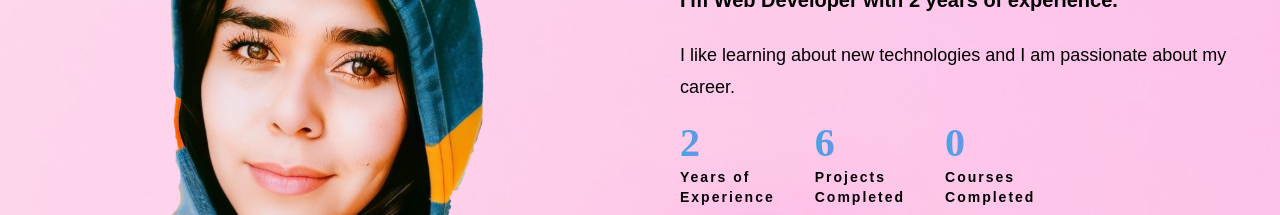
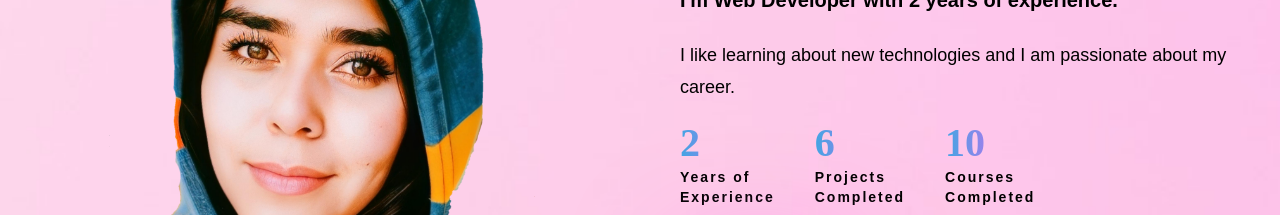
Before and after one commit to mf-mlz/mf-mlz, a React (Create React App) app: page / in a window 1280 px wide. Shown: the part 1140-1355 px from the top of the page. Built offline with nearby package versions, Linux system fonts and the light colour scheme.

Commit message:
fix(About): Contador de Cursos

```diff
--- a/src/components/About.js
+++ b/src/components/About.js
@@ -11,9 +11,6 @@ const About = ({ theme }) => {
 
   const[t] = useTranslation("global");
 
-  const objectLength = Object.entries(global_es.courses_list).length;
-
-  const contadorArray = Array.from({ length: objectLength }, (_, index) => index);
 
   const[ref, inView] = useInView({
     threshold: 0.5,
@@ -61,7 +58,7 @@ const About = ({ theme }) => {
                 </div>
                 <div>
                   <div className='text-[40px] font- text-gradient mb-2'>
-                    { inView ? <CountUp start={0} end={contadorArray} duration={8}/> : null }
+                    { inView ? <CountUp start={0} end={10} duration={8}/> : null }
                   </div>
                   <div className='text-sm tracking-[2px] font-poppins text-black dark:text-white font-bold'>
                   {t("about.courses")}<br/>
```
